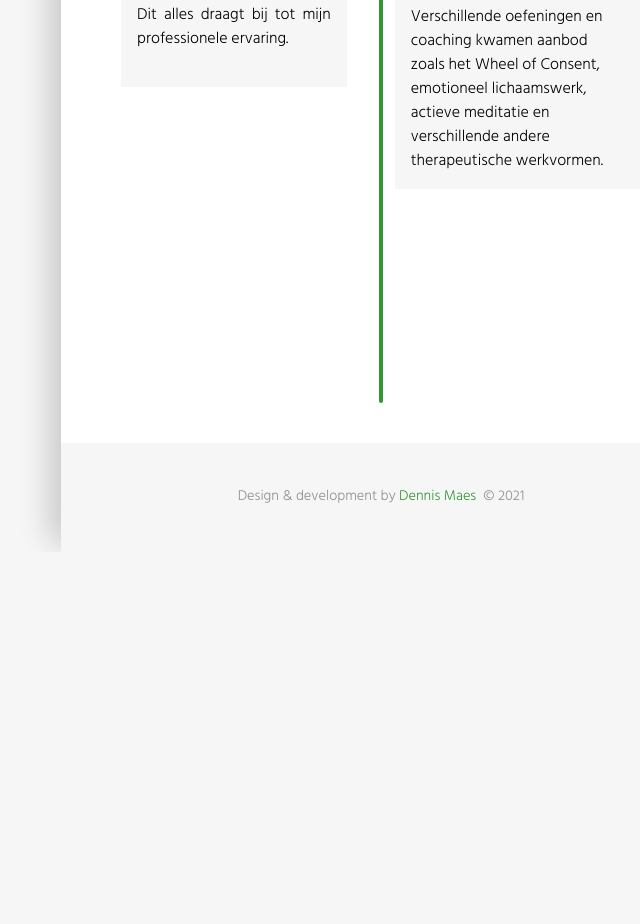
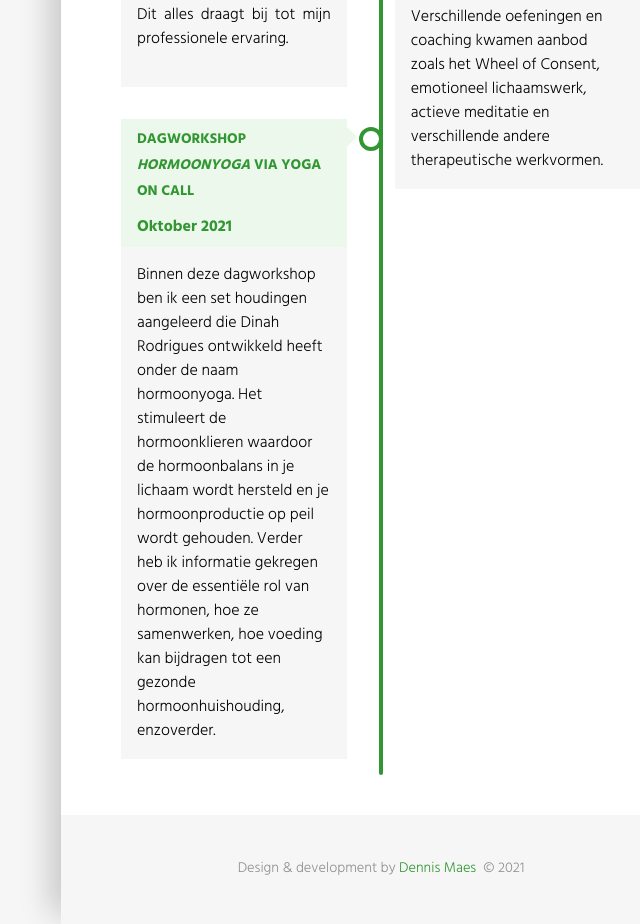
Before and after one commit to dennismaes/ankevanmullem, a Gatsby site: page /aboutme in a window 1280 px wide. Shown: the part 3907-4831 px from the top of the page, without its empty margins (579-1219 px from the left). Before the commit the page ends 4459 px from the top, so only its background shows below. Built offline with nearby package versions, Linux system fonts and the light colour scheme; Gatsby itself is replaced by a stand-in of ours.

Commit message:
Hormoonyoga

```diff
--- a/src/pages/aboutme.js
+++ b/src/pages/aboutme.js
@@ -80,6 +80,12 @@ const Aboutme = () => {
           <dd>Zen, expressie, sensualiteit, integriteit, stilte, beweging, nabijheid, grenzen stellen en verlangen uiten stond centraal op  dit retraite. Mijn intentie die week was om lichamelijke en/of emotionele bagage los te laten om zo dieper te connecteren met mezelf, het universum en met anderen.
           Verschillende oefeningen en coaching kwamen aanbod zoals het Wheel of Consent, emotioneel lichaamswerk, actieve meditatie en verschillende andere therapeutische werkvormen.          </dd>
           </TimlineEntry>
+          <TimlineEntry>
+          <dt><h3>Dagworkshop <i>Hormoonyoga</i> via Yoga On Call</h3><b>Oktober 2021</b></dt>
+          <dd>Binnen deze dagworkshop ben ik een set houdingen aangeleerd die Dinah Rodrigues ontwikkeld heeft onder de naam hormoonyoga.
+            Het stimuleert de hormoonklieren waardoor de hormoonbalans in je lichaam wordt hersteld en je hormoonproductie op peil wordt gehouden.
+            Verder heb ik informatie gekregen over de essentiële rol van hormonen, hoe ze samenwerken, hoe voeding kan bijdragen tot een gezonde hormoonhuishouding, enzoverder.</dd>
+          </TimlineEntry>
         </Timeline>
       </Section>
 
```
